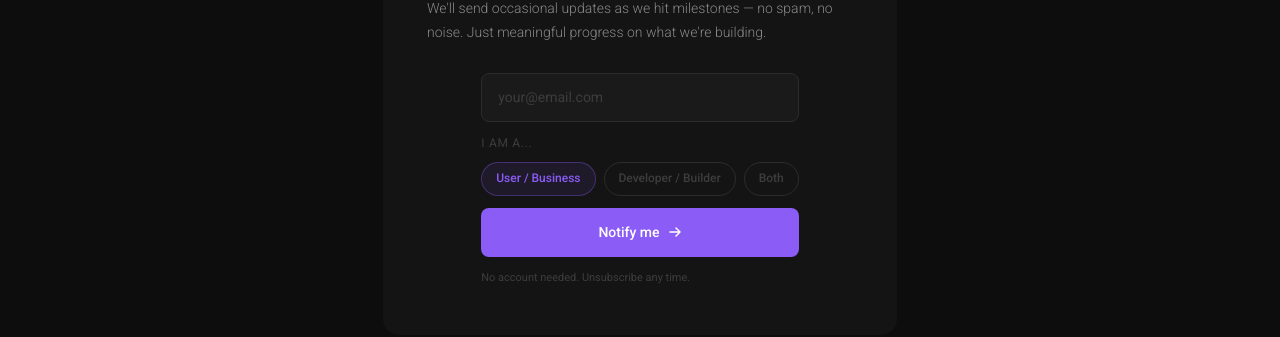
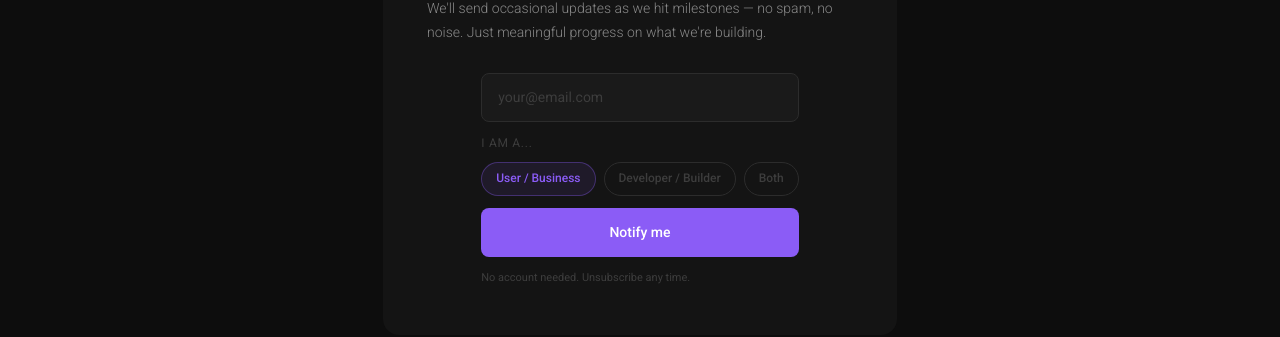
Before and after one commit to gentle-weapons/psc-ai, a Next.js app: page / in a window 1280 px wide. Shown: the part 2349-2686 px from the top of the page. Built offline with nearby package versions, Linux system fonts and the light colour scheme.

Commit message:
Moved signup button onSubmit functionality to its own function

```diff
--- a/app/page.js
+++ b/app/page.js
@@ -69,6 +69,16 @@ export default function LandingPage() {
       reveals.forEach((el) => observer.unobserve(el));
     };
   }, []);
+
+  // The console.log statements are placeholders to showcase accessing the state variables `signupEmail` and `selectedRole`
+  // (if you run the app, and open the console in developer tools, you should see the email and selectedRole printed).
+  // Eventually, when the database is being integrated, this is where we would trigger sending data to the database.
+  // Depending on the result of adding data to the database, we should indicate a succes or error message to the user.
+  const handleSignupSubmit = async (e) => {
+    e.preventDefault();
+    console.log("Email:", signupEmail);
+    console.log("Role:", selectedRole);
+  };
 
   return (
     <>
@@ -205,7 +215,7 @@ export default function LandingPage() {
                 We'll send occasional updates as we hit milestones — no spam, no noise.
                 Just meaningful progress on what we're building.
               </p>
-              <div className="loop-form">
+              <form onSubmit={handleSignupSubmit} className="loop-form">
                 <input className="loop-input" type="email" placeholder="your@email.com" value={signupEmail} onChange={(e) => setSignupEmail(e.target.value)}/>
                 <div>
                   <div className="chip-label">I am a...</div>
@@ -217,20 +227,11 @@ export default function LandingPage() {
                     ))}
                   </div>
                 </div>
-                <button className="loop-btn"
-                  onClick={() => {
-                    // The console.log statements are placeholders to showcase accessing the state variables `email` and `selectedRole`
-                    // (if you run the app, and open the console in developer tools, you should see the email and selectedRole printed).
-                    // Eventually, when the database is being integrated, this is where we would trigger sending data to the database.
-                    // Depending on the result of adding data to the database, we should indicate a succes or error message to the user.
-                    console.log("Email:", signupEmail);
-                    console.log("Role:", selectedRole);
-                    }}
-                >
-                  Notify me<ArrowIcon />
+                <button type="submit" className="loop-btn">
+                  Notify me
                 </button>
                 <div className="loop-note">No account needed. Unsubscribe any time.</div>
-              </div>
+              </form>
             </div>
         </div>
       </section>
```
